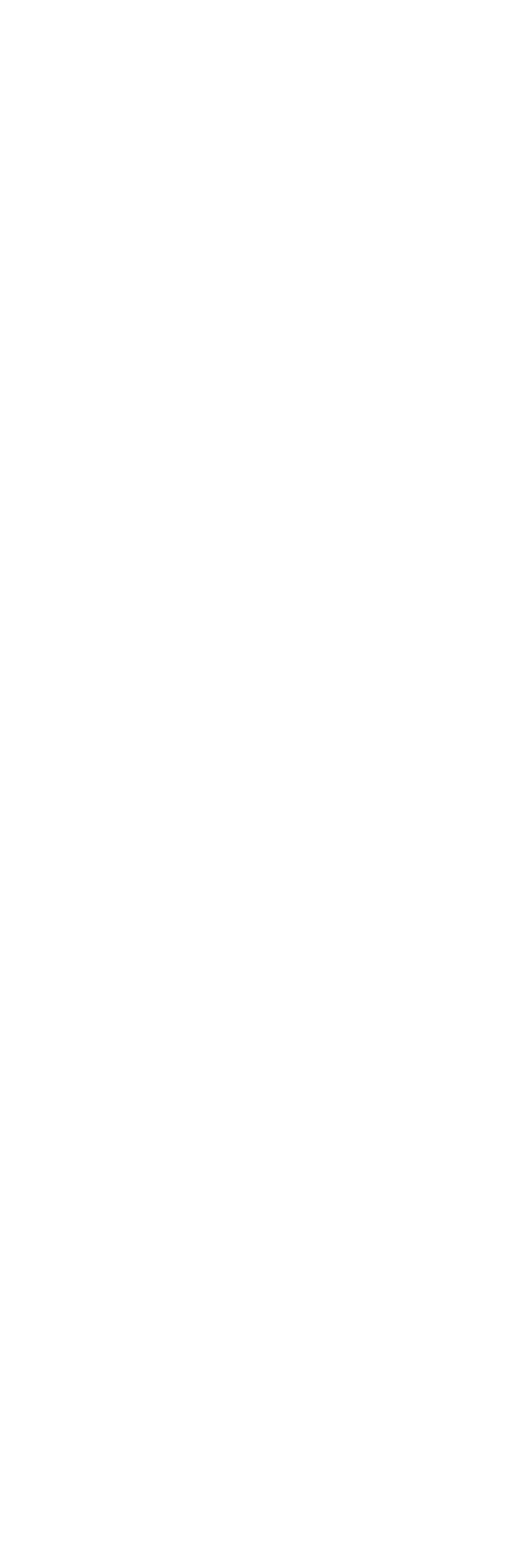
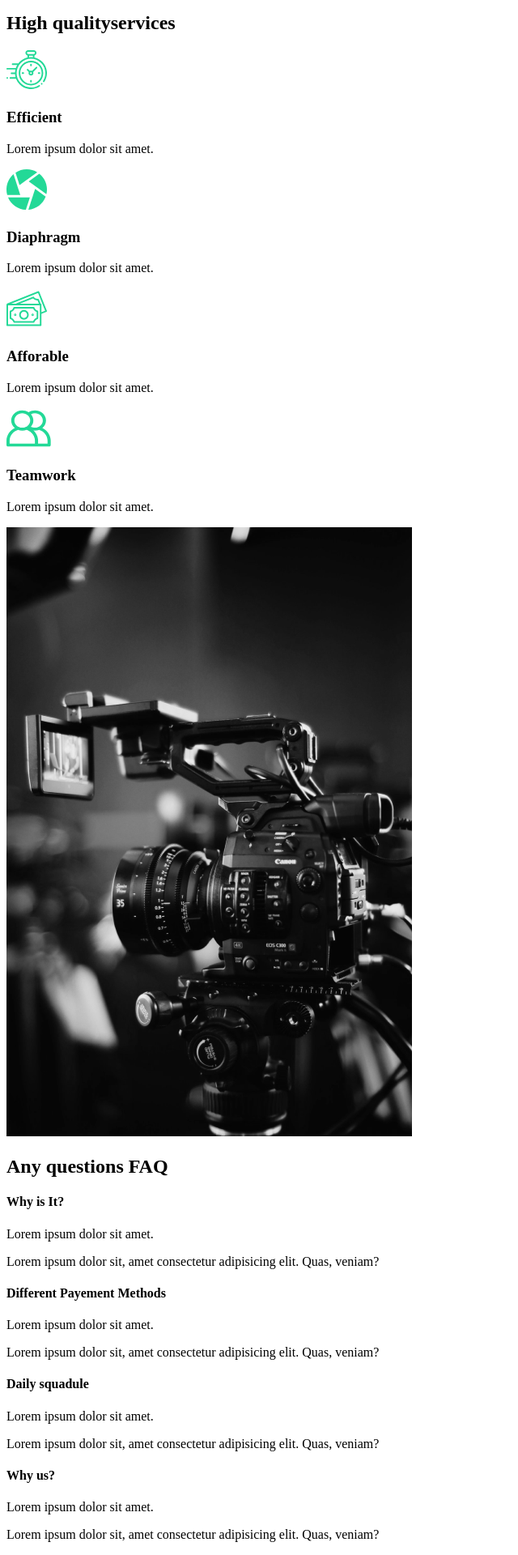
Before and after one commit to TomaszM-dev/capture-react-project, a React (Create React App) app: page / in a window 1280 px wide. Shown: the part 1039-2959 px from the top of the page at 81% size, without its empty margins (0-640 px from the left). Before the commit the page ends 1042 px from the top, so only its background shows below. Built offline with nearby package versions, Linux system fonts and the light colour scheme.

Commit message:
faq & services sections

```diff
--- /dev/null
+++ b/src/components/FaqSection.js
@@ -0,0 +1,52 @@
+const FaqSection = () => {
+  return (
+    <div>
+      <div className="faq">
+        <h2>
+          Any questions <span>FAQ</span>
+        </h2>
+      </div>
+      <div className="question">
+        <h4>Why is It?</h4>
+        <div className="answer">
+          <p>Lorem ipsum dolor sit amet.</p>
+          <p>
+            Lorem ipsum dolor sit, amet consectetur adipisicing elit. Quas,
+            veniam?
+          </p>
+        </div>
+      </div>
+      <div className="question">
+        <h4>Different Payement Methods</h4>
+        <div className="answer">
+          <p>Lorem ipsum dolor sit amet.</p>
+          <p>
+            Lorem ipsum dolor sit, amet consectetur adipisicing elit. Quas,
+            veniam?
+          </p>
+        </div>
+      </div>
+      <div className="question">
+        <h4>Daily squadule</h4>
+        <div className="answer">
+          <p>Lorem ipsum dolor sit amet.</p>
+          <p>
+            Lorem ipsum dolor sit, amet consectetur adipisicing elit. Quas,
+            veniam?
+          </p>
+        </div>
+      </div>
+      <div className="question">
+        <h4>Why us?</h4>
+        <div className="answer">
+          <p>Lorem ipsum dolor sit amet.</p>
+          <p>
+            Lorem ipsum dolor sit, amet consectetur adipisicing elit. Quas,
+            veniam?
+          </p>
+        </div>
+      </div>
+    </div>
+  );
+};
+export default FaqSection;
--- /dev/null
+++ b/src/components/ServicesSection.js
@@ -0,0 +1,52 @@
+import clock from "../img/clock.svg";
+import diaphragm from "../img/diaphragm.svg";
+import money from "../img/money.svg";
+import teamwork from "../img/teamwork.svg";
+import home2 from "../img/home2.png";
+
+const ServicesSection = () => {
+  return (
+    <div className="services">
+      <div className="description">
+        <h2>
+          High <span>quality</span>services
+        </h2>
+        <div className="cards">
+          <div className="card">
+            <div className="icon">
+              <img src={clock} alt="" />
+              <h3>Efficient</h3>
+            </div>
+            <p>Lorem ipsum dolor sit amet.</p>
+          </div>
+          <div className="card">
+            <div className="icon">
+              <img src={diaphragm} alt="" />
+              <h3>Diaphragm</h3>
+            </div>
+            <p>Lorem ipsum dolor sit amet.</p>
+          </div>
+          <div className="card">
+            <div className="icon">
+              <img src={money} alt="" />
+              <h3>Afforable</h3>
+            </div>
+            <p>Lorem ipsum dolor sit amet.</p>
+          </div>
+          <div className="card">
+            <div className="icon">
+              <img src={teamwork} alt="" />
+              <h3>Teamwork</h3>
+            </div>
+            <p>Lorem ipsum dolor sit amet.</p>
+          </div>
+        </div>
+      </div>
+      <div className="image">
+        <img src={home2} alt="" />
+      </div>
+    </div>
+  );
+};
+
+export default ServicesSection;
--- a/src/pages/AboutUs.js
+++ b/src/pages/AboutUs.js
@@ -1,10 +1,14 @@
 //page component
+import ServicesSection from "../components/ServicesSection";
 import AboutSection from "../components/AboutSection";
+import FaqSection from "../components/FaqSection";
 
 const AboutUs = () => {
   return (
     <div>
       <AboutSection></AboutSection>
+      <ServicesSection></ServicesSection>
+      <FaqSection></FaqSection>
     </div>
   );
 };
```
